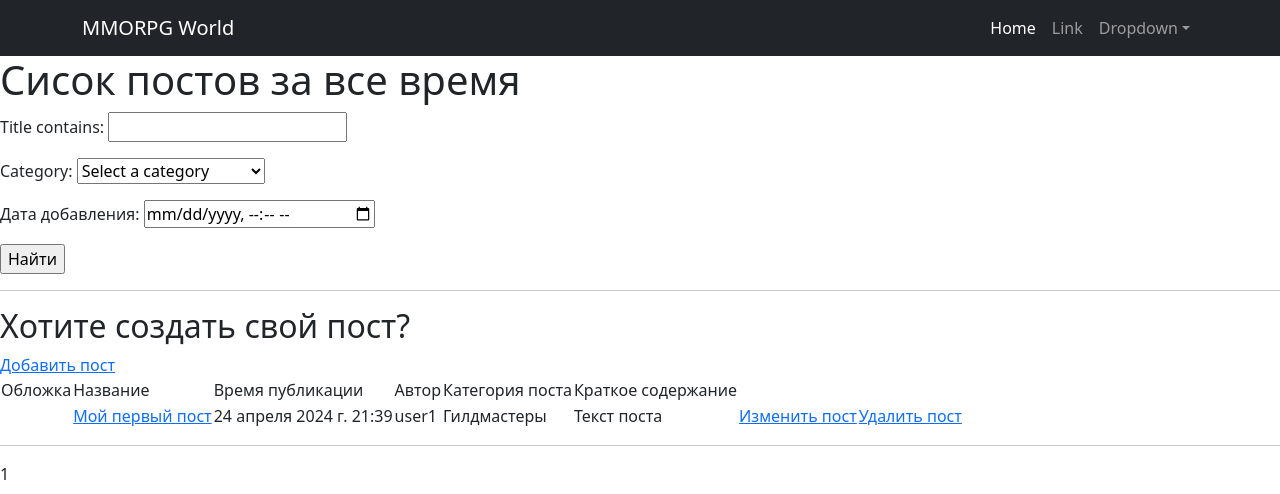
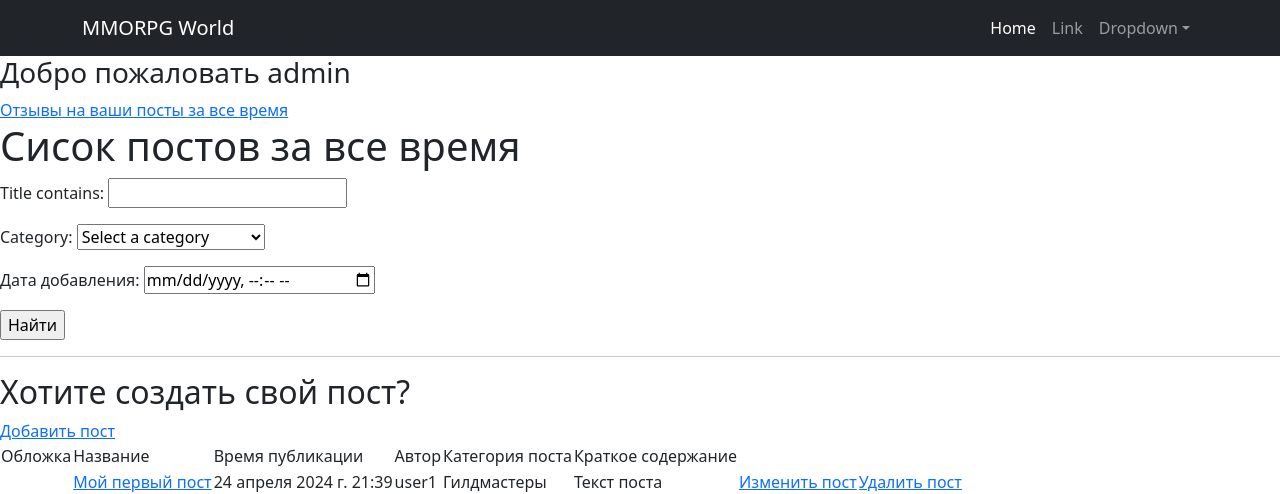
Before and after one commit to DenNed12/MMORPG_Board, a Django app: page /board/ in a window 1280 px wide. Shown: the top 494 px of the page. Run offline with Django 5.2, Linux system fonts and the light colour scheme; a user stored in the database is signed in; data comes from the database, SQL or seed files in the repository; both versions use the stored data as it was after the commit; some libraries are stand-ins or nearby versions.

Commit message:
Добавил навигацию на страницу /board

```diff
--- a/templates/board/post_list.html
+++ b/templates/board/post_list.html
@@ -6,6 +6,14 @@
 
 
 {% block content %}
+
+{% if request.user.is_authenticated %}
+<h3>Добро пожаловать {{user.username}}</h3>
+<a href="{%url 'board:replies_to_user'%}"> Отзывы на ваши посты за все время </a>
+{% else %}
+    <h4>Вы не зарегестрированы!</h4>
+  <a href="{%url 'users:signup'%}"> Зарегестрироваться </a>
+{% endif %}
    <h1>Сисок постов за все время</h1>
 
     <form action="" method="get">
@@ -13,7 +21,7 @@
        <input type="submit" value="Найти" />
    </form>
     <hr/>
-    {% if perms.board.change_post %}
+    {% if request.user.is_authenticated %}
     <h2> Хотите создать свой пост?</h2>
     <a href="{%url 'board:create_post'%}"> Добавить пост </a>
 
```
Also changed, not shown: db.sqlite3.
